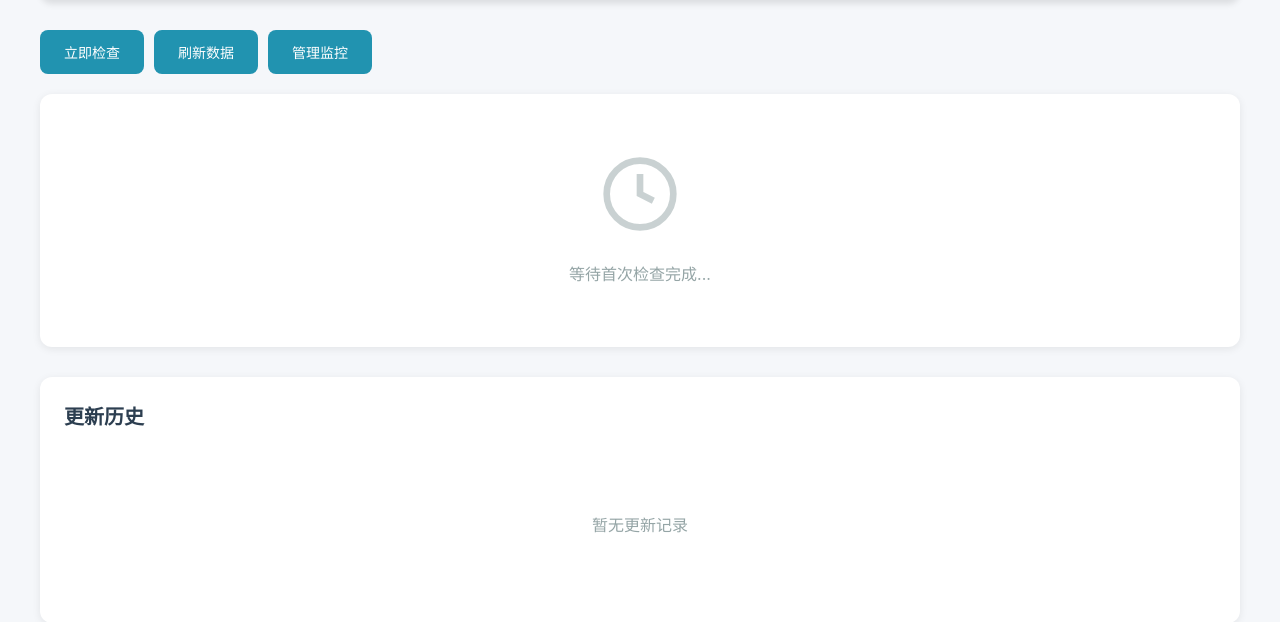
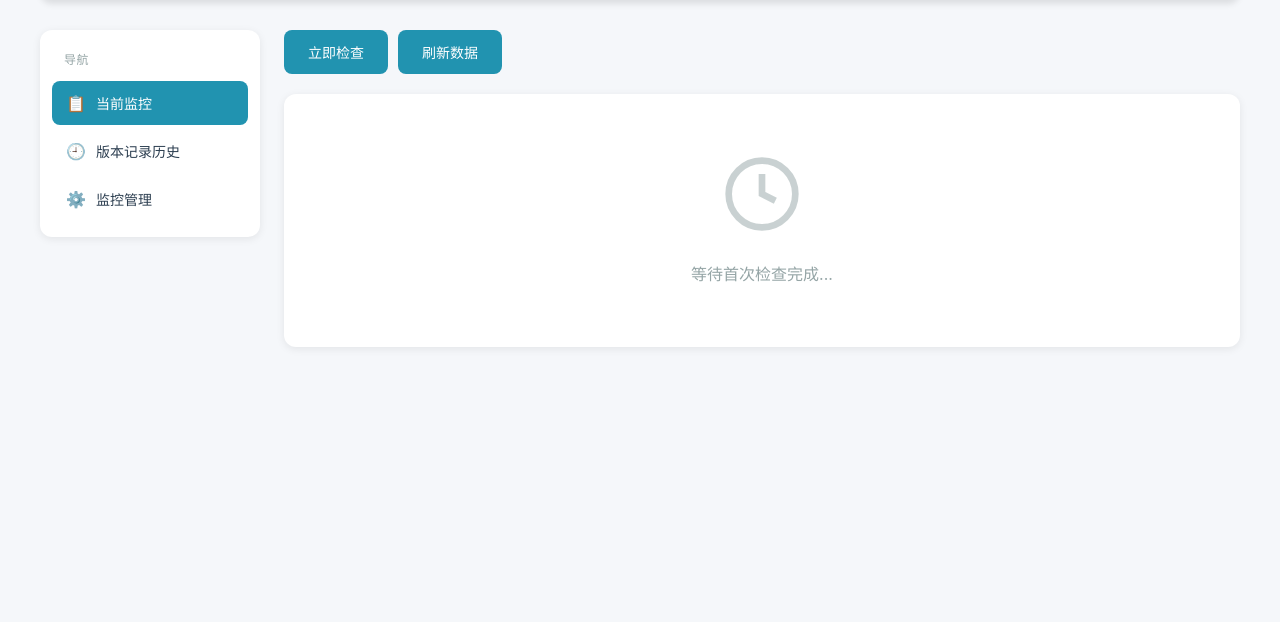
Before and after one commit to huidoudour/Learn-of-all, a Flask app: page / in a window 1280 px wide. Shown: the part 157-779 px from the top of the page. Run offline with Flask 3, Linux system fonts and the light colour scheme; data that the repository does not hold is empty.

Commit message:
08241702-重构前端页面

```diff
--- a/Python/2026/26-08/8-23/main.py
+++ b/Python/2026/26-08/8-23/main.py
@@ -163,6 +163,41 @@ def add_custom_monitor():
     return jsonify({"ok": True, "id": mid})
 
 
+@app.route("/api/custom-monitors/<int:mid>", methods=["PUT"])
+def update_custom_monitor(mid):
+    data = request.get_json(silent=True) or {}
+    name = (data.get("name") or "").strip()
+    url = (data.get("url") or "").strip()
+    parse_type = (data.get("parse_type") or "generic").strip()
+    fetch_url = (data.get("fetch_url") or "").strip() or None
+
+    if not name or not url:
+        return jsonify({"ok": False, "error": "名称和链接不能为空"}), 400
+    if not is_valid_url(url):
+        return jsonify({"ok": False, "error": "链接格式不正确，需以 http:// 或 https:// 开头"}), 400
+    if parse_type not in PARSE_FUNCTIONS:
+        return jsonify({"ok": False, "error": f"不支持的解析方式: {parse_type}"}), 400
+    if parse_type == "google-maven" and not fetch_url:
+        fetch_url = google_maven_metadata_url(url)
+
+    row = db.get_monitor(mid)
+    if not row:
+        return jsonify({"ok": False, "error": "监控项不存在"}), 404
+
+    try:
+        db.update_monitor(mid, name, url, parse_type, fetch_url)
+    except Exception as e:
+        return jsonify({"ok": False, "error": str(e)}), 500
+
+    # 同步运行中的监控：先移除旧项，再按新配置加入
+    if monitor:
+        if row:
+            monitor.remove_monitor(row["name"])
+        pm = PageMonitor(url, name, PARSE_FUNCTIONS[parse_type], fetch_url=fetch_url)
+        monitor.add_monitor(pm)
+    return jsonify({"ok": True})
+
+
 @app.route("/api/custom-monitors/<int:mid>", methods=["DELETE"])
 def remove_custom_monitor(mid):
     row = db.get_monitor(mid)
--- a/Python/2026/26-08/8-23/templates/admin.html
+++ b/Python/2026/26-08/8-23/templates/admin.html
@@ -67,6 +67,8 @@
         button.secondary:hover { background: #6c7a7c; }
         button.danger { background: #e74c3c; }
         button.danger:hover { background: #c0392b; }
+        button.edit { background: #2980b9; }
+        button.edit:hover { background: #1f6fa0; }
         button:disabled { opacity: 0.6; cursor: not-allowed; }
         .status { margin-top: 12px; font-size: 14px; padding: 10px 14px; border-radius: 8px; display: none; }
         .status.ok { display: block; background: #e8f8f0; color: #27ae60; }
@@ -91,7 +93,7 @@
         </header>
 
         <div class="card">
-            <h2>添加监控项</h2>
+            <h2 id="formTitle">添加监控项</h2>
             <div class="form-grid">
                 <div class="form-field">
                     <label for="name">名称</label>
@@ -121,6 +123,7 @@
             <div class="actions">
                 <button id="btnTest">测试解析</button>
                 <button id="btnAdd">添加监控</button>
+                <button id="btnCancel" class="secondary" style="display:none;">取消编辑</button>
             </div>
             <div class="status" id="status"></div>
         </div>
@@ -144,6 +147,9 @@
     </div>
 
     <script>
+        let monitorsCache = {};
+        let editingId = null;
+
         let parseTypeLabels = {
             'generic': '通用版本号',
             'github': 'GitHub Releases',
@@ -172,16 +178,26 @@
                 return;
             }
             empty.style.display = 'none';
-            tbody.innerHTML = rows.map(m => `
+            monitorsCache = {};
+            tbody.innerHTML = rows.map(m => {
+                monitorsCache[m.id] = m;
+                return `
                 <tr>
                     <td>${m.name}</td>
                     <td><a class="url" href="${m.url}" target="_blank">${m.url}</a></td>
                     <td><span class="tag">${parseTypeLabels[m.parse_type] || m.parse_type}</span></td>
                     <td class="muted">${m.created_at || ''}</td>
-                    <td><button class="danger" data-id="${m.id}">删除</button></td>
+                    <td>
+                        <button class="edit" data-id="${m.id}">编辑</button>
+                        <button class="danger" data-id="${m.id}">删除</button>
+                    </td>
                 </tr>
-            `).join('');
+            `;
+            }).join('');
 
+            tbody.querySelectorAll('button.edit').forEach(btn => {
+                btn.addEventListener('click', () => editMonitor(parseInt(btn.dataset.id)));
+            });
             tbody.querySelectorAll('button.danger').forEach(btn => {
                 btn.addEventListener('click', () => removeMonitor(btn.dataset.id));
             });
@@ -224,41 +240,66 @@
             }
         }
 
-        async function addMonitor() {
+        function editMonitor(id) {
+            const m = monitorsCache[id];
+            if (!m) return;
+            editingId = id;
+            document.getElementById('formTitle').textContent = '编辑监控项';
+            document.getElementById('name').value = m.name;
+            document.getElementById('url').value = m.url;
+            document.getElementById('parseType').value = m.parse_type;
+            document.getElementById('fetchUrl').value = m.fetch_url || '';
+            document.getElementById('btnAdd').textContent = '保存修改';
+            document.getElementById('btnCancel').style.display = 'inline-block';
+            window.scrollTo({ top: 0, behavior: 'smooth' });
+        }
+
+        function cancelEdit() {
+            editingId = null;
+            document.getElementById('formTitle').textContent = '添加监控项';
+            document.getElementById('name').value = '';
+            document.getElementById('url').value = '';
+            document.getElementById('parseType').value = 'generic';
+            document.getElementById('fetchUrl').value = '';
+            document.getElementById('btnAdd').textContent = '添加监控';
+            document.getElementById('btnCancel').style.display = 'none';
+        }
+
+        async function saveMonitor() {
             const name = document.getElementById('name').value.trim();
             const url = document.getElementById('url').value.trim();
             const parseType = document.getElementById('parseType').value;
             const fetchUrl = document.getElementById('fetchUrl').value.trim();
             const btn = document.getElementById('btnAdd');
+            const isEdit = editingId != null;
 
-            btn.innerHTML = '<span class="loading"></span> 添加中...';
+            btn.innerHTML = '<span class="loading"></span> ' + (isEdit ? '保存中...' : '添加中...');
             btn.disabled = true;
             try {
-                const res = await fetch('/api/custom-monitors', {
-                    method: 'POST',
+                const res = await fetch(isEdit ? '/api/custom-monitors/' + editingId : '/api/custom-monitors', {
+                    method: isEdit ? 'PUT' : 'POST',
                     headers: { 'Content-Type': 'application/json' },
                     body: JSON.stringify({ name, url, parse_type: parseType, fetch_url: fetchUrl }),
                 });
                 const data = await res.json();
                 if (data.ok) {
-                    showStatus('添加成功', true);
-                    document.getElementById('name').value = '';
-                    document.getElementById('url').value = '';
-                    document.getElementById('fetchUrl').value = '';
+                    showStatus(isEdit ? '保存成功' : '添加成功', true);
+                    cancelEdit();
                     await loadMonitors();
                 } else {
-                    showStatus(data.error || '添加失败', false);
+                    showStatus(data.error || (isEdit ? '保存失败' : '添加失败'), false);
                 }
             } catch (e) {
                 showStatus('请求失败: ' + e.message, false);
             } finally {
-                btn.innerHTML = '添加监控';
+                btn.innerHTML = isEdit ? '保存修改' : '添加监控';
                 btn.disabled = false;
             }
         }
 
         document.getElementById('btnTest').addEventListener('click', testParse);
-        document.getElementById('btnAdd').addEventListener('click', addMonitor);
+        document.getElementById('btnAdd').addEventListener('click', saveMonitor);
+        document.getElementById('btnCancel').addEventListener('click', cancelEdit);
 
         loadMonitors();
     </script>
--- a/Python/2026/26-08/8-23/templates/index.html
+++ b/Python/2026/26-08/8-23/templates/index.html
@@ -44,6 +44,76 @@
             font-size: 14px;
         }
 
+        .layout {
+            display: flex;
+            gap: 24px;
+            align-items: flex-start;
+        }
+
+        /* 侧边栏 */
+        .sidebar {
+            width: 220px;
+            flex-shrink: 0;
+            background: white;
+            border-radius: 12px;
+            box-shadow: 0 2px 8px rgba(0,0,0,0.08);
+            padding: 12px;
+            position: sticky;
+            top: 20px;
+        }
+
+        .sidebar-title {
+            font-size: 12px;
+            color: #95a5a6;
+            padding: 8px 12px 12px;
+            letter-spacing: 0.5px;
+            text-transform: uppercase;
+        }
+
+        .nav-item {
+            display: flex;
+            align-items: center;
+            gap: 10px;
+            padding: 12px 14px;
+            border-radius: 8px;
+            color: #2c3e50;
+            cursor: pointer;
+            margin-bottom: 4px;
+            font-size: 14px;
+            font-weight: 500;
+            transition: all 0.2s;
+            user-select: none;
+            border: none;
+            background: none;
+            width: 100%;
+            text-align: left;
+        }
+
+        .nav-item:hover {
+            background: #f0f4f8;
+        }
+
+        .nav-item.active {
+            background: #2193b0;
+            color: white;
+        }
+
+        .nav-icon {
+            font-size: 16px;
+            width: 20px;
+            text-align: center;
+        }
+
+        /* 主内容区 */
+        .content {
+            flex: 1;
+            min-width: 0;
+        }
+
+        .hidden {
+            display: none;
+        }
+
         .controls {
             display: flex;
             gap: 10px;
@@ -243,12 +334,29 @@
             <p>实时监控平台和页面的最新版本变化</p>
         </header>
 
+        <div class="layout">
+            <!-- 侧边栏 -->
+            <aside class="sidebar">
+                <div class="sidebar-title">导航</div>
+                <button class="nav-item active" data-panel="monitors">
+                    <span class="nav-icon">📋</span> 当前监控
+                </button>
+                <button class="nav-item" data-panel="history">
+                    <span class="nav-icon">🕘</span> 版本记录历史
+                </button>
+                <button class="nav-item" data-panel="admin">
+                    <span class="nav-icon">⚙️</span> 监控管理
+                </button>
+            </aside>
+
+            <!-- 主内容区 -->
+            <main class="content">
+                <!-- 当前监控 -->
+                <section id="panel-monitors">
                     <div class="controls">
                         <button id="checkNow">立即检查</button>
                         <button id="refreshData">刷新数据</button>
-            <button id="gotoAdmin">管理监控</button>
                     </div>
-
                     <div class="status-list" id="statusCards">
                         <div class="empty-state">
                             <svg viewBox="0 0 24 24" fill="none" stroke="currentColor" stroke-width="2">
@@ -267,10 +378,29 @@
                             </li>
                         </ul>
                     </div>
+                </section>
+
+                <!-- 监控管理 -->
+                <section id="panel-admin" class="hidden">
+                    <iframe id="adminFrame" src="/admin" title="监控管理"></iframe>
+                </section>
+            </main>
+        </div>
     </div>
 
     <script>
-        let lastVersions = {};
+        function switchPanel(panelId) {
+            document.querySelectorAll('.nav-item').forEach(item => {
+                item.classList.toggle('active', item.dataset.panel === panelId);
+            });
+            document.querySelectorAll('.content section').forEach(sec => {
+                sec.classList.toggle('hidden', sec.id !== 'panel-' + panelId);
+            });
+        }
+
+        document.querySelectorAll('.nav-item').forEach(item => {
+            item.addEventListener('click', () => switchPanel(item.dataset.panel));
+        });
 
         async function fetchData() {
             try {
@@ -300,15 +430,11 @@
                 return;
             }
 
-            const isFirstLoad = Object.keys(lastVersions).length === 0;
-
             container.innerHTML = names.map(name => {
                 const item = current[name];
-                const isNew = !isFirstLoad && lastVersions[name] && lastVersions[name] !== item.version;
-                const rowClass = isNew ? 'status-item new-version' : 'status-item';
 
                 return `
-                    <div class="${rowClass}">
+                    <div class="status-item">
                         <div class="status-main">
                             <div class="status-name">${name}</div>
                             <div class="status-meta">检测时间: ${item.time}</div>
@@ -320,8 +446,6 @@
                     </div>
                 `;
             }).join('');
-
-            lastVersions = {...current};
         }
 
         function renderHistory(history) {
@@ -367,9 +491,6 @@
         });
 
         document.getElementById('refreshData').addEventListener('click', fetchData);
-        document.getElementById('gotoAdmin').addEventListener('click', () => {
-            window.location.href = '/admin';
-        });
 
         fetchData();
         setInterval(fetchData, 10000);
```
Also changed, not shown: other parts of Python/2026/26-08/8-23/templates/index.html (+31 -7 lines), Python/2026/26-08/8-23/db.py (+9 -0 lines). Lines whose indentation alone changed are shown as unchanged.
